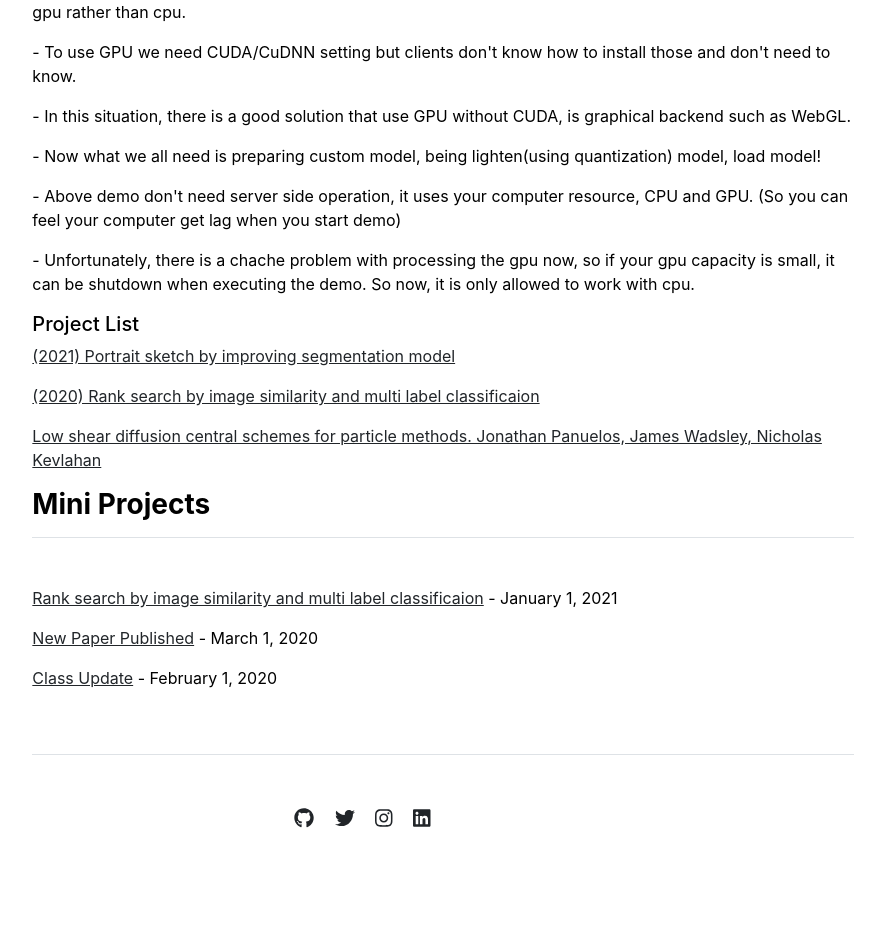
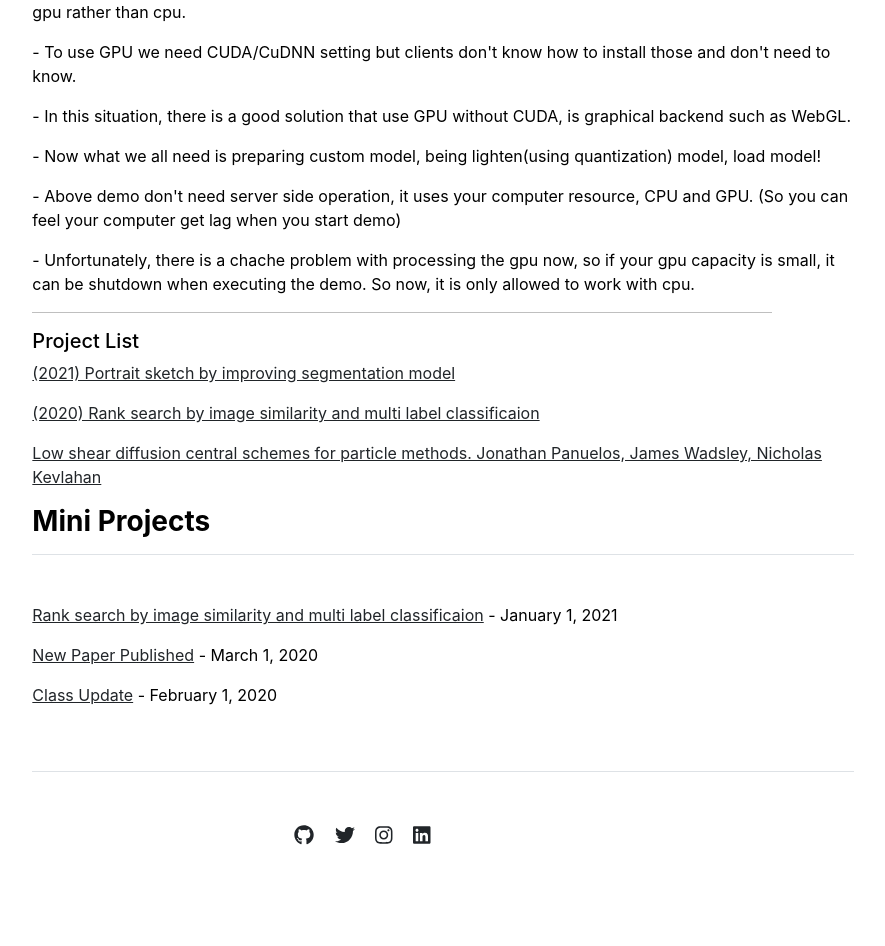
Before and after one commit to HyeongminMoon/HyeongminMoon.github.io, a Jekyll site: the page built from index.md, in a window 1280 px wide. Shown: the part 2770-3716 px from the top of the page, without its empty margins (197-1082 px from the left). Built offline with Jekyll 4.4.1, drawn with Linux system fonts in a browser that asks for light colours.

Commit message:
Update publications.html

```diff
--- a/_includes/publications.html
+++ b/_includes/publications.html
@@ -144,7 +144,7 @@ const predict = async () => {
 
 
 
-
+<hr width = "90%" color = "black">
 <h5> Project List </h5>
       {% for item in site.data.publications.featured %}
         <p><a href="{{ item.url }}">{{ item.name }}</a></p>
```
